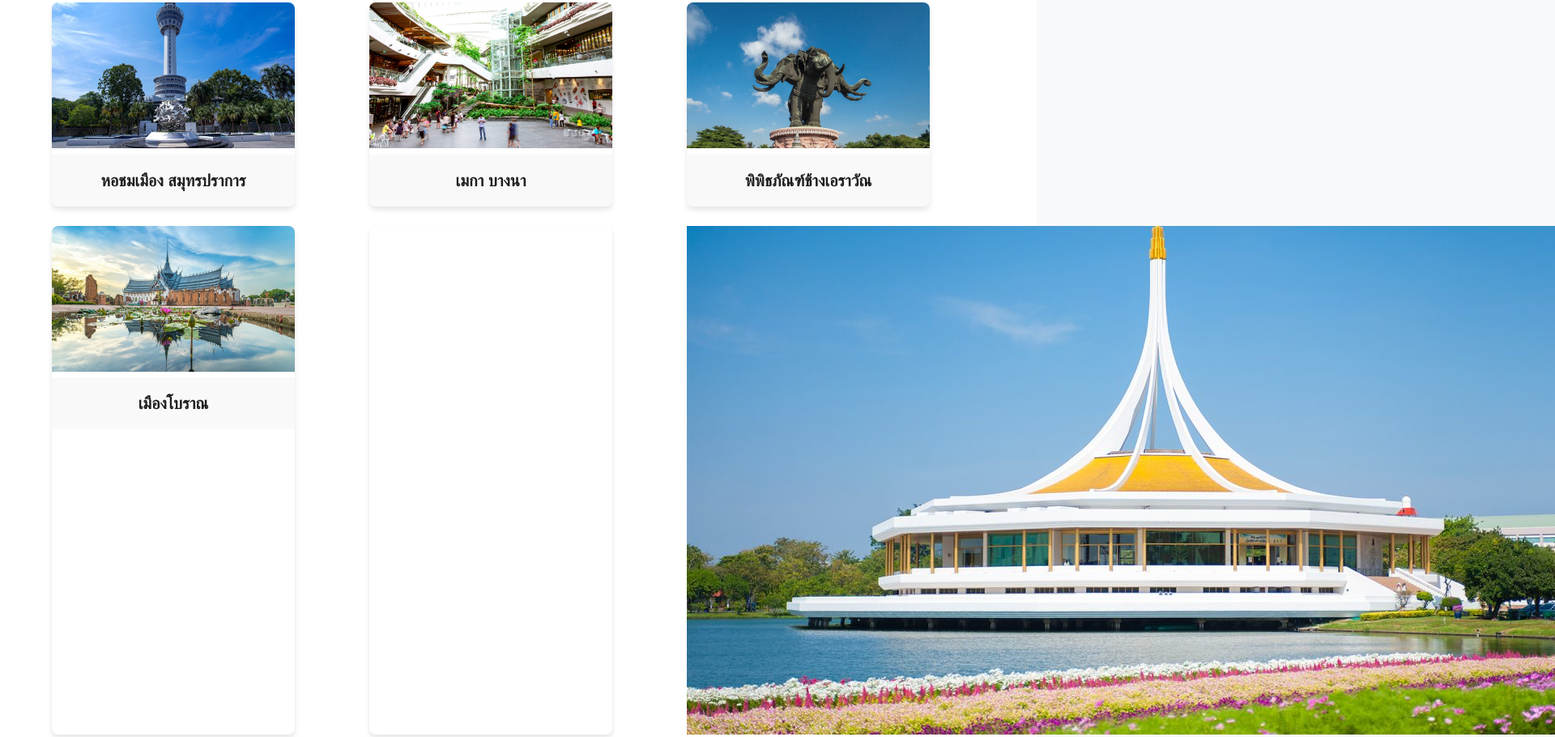
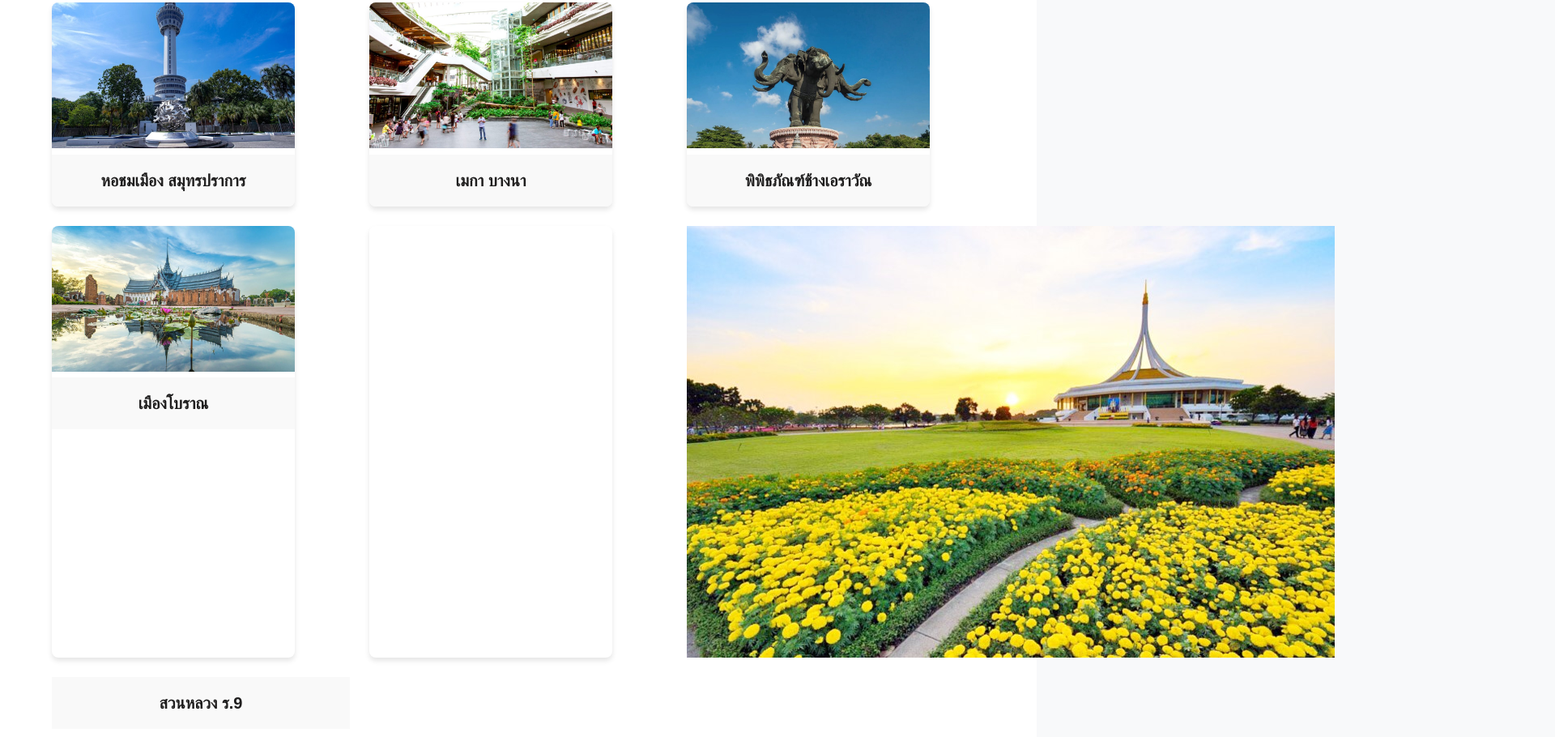
Before and after one commit to Tanadech72/Homework1, a plain HTML site: page index.html in a window 1280 px wide. Shown: the part 839-1749 px from the top of the page at 81% size, 1920 px wide, since content can reach past the window. Drawn offline with Linux system fonts and the light colour scheme; a web font is replaced by a local one.

Commit message:
แก้

```diff
--- a/index.html
+++ b/index.html
@@ -205,8 +205,8 @@
                         <h3>เมืองโบราณ</h3>
                     </div>
                 </div>
-                <div class="card" onclick="openModal('สวนหลวง ร.9', 'สวนหลวง ร.9 เป็นสวนสาธารณะและสวนพฤกษศาสตร์ที่ใหญ่ที่สุดในกรุงเทพมหานคร มีพื้นที่ประมาณ 500 ไร่ เหมาะกับการพักผ่อนและคลายเครียดที่เหมาะกับการออกกำลังกายหรือแม้แต่การมาปั่นเป็ดสุดโรแมนติก เป็นหนึ่งในที่เที่ยวใกล้บางนาที่น่าพาแฟนมาเดทสุดๆ', 'images/Park.jpg')"></div>
-                    <img src="images/Park.jpg" alt="สวนหลวง ร.9">
+                <div class="card" onclick="openModal('สวนหลวง ร.9', 'สวนหลวง ร.9 เป็นสวนสาธารณะและสวนพฤกษศาสตร์ที่ใหญ่ที่สุดในกรุงเทพมหานคร มีพื้นที่ประมาณ 500 ไร่ เหมาะกับการพักผ่อนและคลายเครียดที่เหมาะกับการออกกำลังกายหรือแม้แต่การมาปั่นเป็ดสุดโรแมนติก เป็นหนึ่งในที่เที่ยวใกล้บางนาที่น่าพาแฟนมาเดทสุดๆ', 'images/Park1.jpg')"></div>
+                    <img src="images/Park1.jpg" alt="สวนหลวง ร.9">
                     <div class="card-content">
                         <h3>สวนหลวง ร.9</h3>
                     </div>
```
Also changed, not shown: images/Park1.jpg (added).
